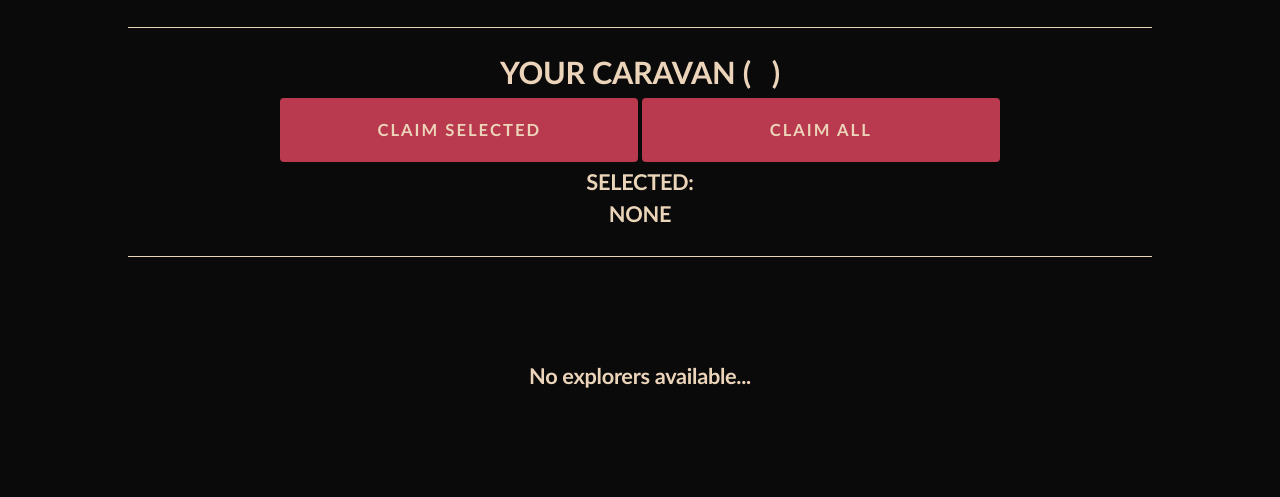
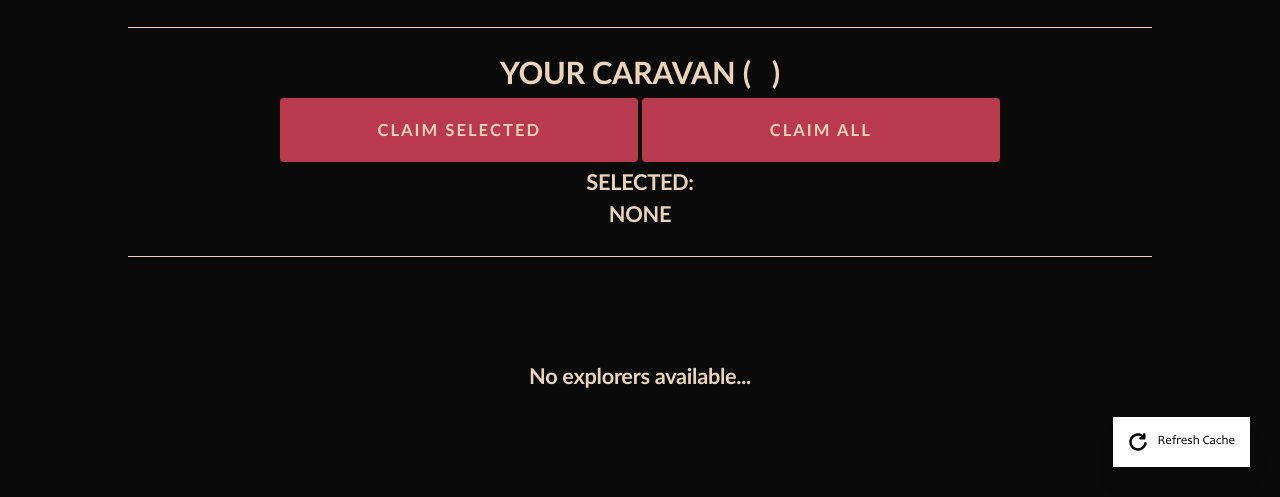
Before and after one commit to saintmaxi/ascended, a plain HTML site: page aura.html in a window 1280 px wide. Shown: the part 303-800 px from the top of the page. Drawn offline with nearby package versions, Linux system fonts and the light colour scheme; a script that the page names is missing.

Commit message:
add cache refresh

```diff
--- a/aura.html
+++ b/aura.html
@@ -118,6 +118,10 @@
     </div>
  </div>
 <br>
+<div class="refresh-cache" id="clear-button" onclick="clearPendingTxs()">
+  <svg xmlns="http://www.w3.org/2000/svg" xml:space="preserve" id="Layer_1" version="1.1" viewBox="0 0 32 32"><path d="M28 16c-1.219 0-1.797.859-2 1.766C25.269 21.03 22.167 26 16 26c-5.523 0-10-4.478-10-10S10.477 6 16 6c2.24 0 4.295.753 5.96 2H20c-1.104 0-2 .896-2 2s.896 2 2 2h6c1.104 0 2-.896 2-2V4c0-1.104-.896-2-2-2s-2 .896-2 2v.518C21.733 2.932 18.977 2 16 2 8.268 2 2 8.268 2 16s6.268 14 14 14c9.979 0 14-9.5 14-11.875C30 16.672 28.938 16 28 16z"/></svg>
+  <div>Refresh Cache</div>
+</div>
  <!-- <img src="images/maxresdefault.jpg" loading="lazy" alt="" class="banner-img fixed-banner"> -->
   <div class="main-footer wf-section">
     <div class="full-container">
--- a/css/aura.css
+++ b/css/aura.css
@@ -252,7 +252,31 @@ h3 {
     width: 35%;
 }
 
+.refresh-cache {
+    position: fixed;
+    right: 30px;
+    bottom: 30px;
+    font-size: 1vw;
+    z-index: 10;
+    display: flex;
+    align-items: center;
+    padding: 15px;
+    background: white;
+    color: black;
+    cursor: pointer;
+    box-shadow: 0 20px 25px -5px rgba(0, 0, 0, 0.1), 0 10px 10px -5px rgba(0, 0, 0, 0.04);
+  }
+  .refresh-cache svg {
+    display: block;
+    width: 20px;
+    margin-right: 10px;
+  }
+
 @media screen and (max-width: 991px) {
+
+    .refresh-cache {
+        display: none;
+      }
 
     #mm-logo {
         width: 4vh;
```
